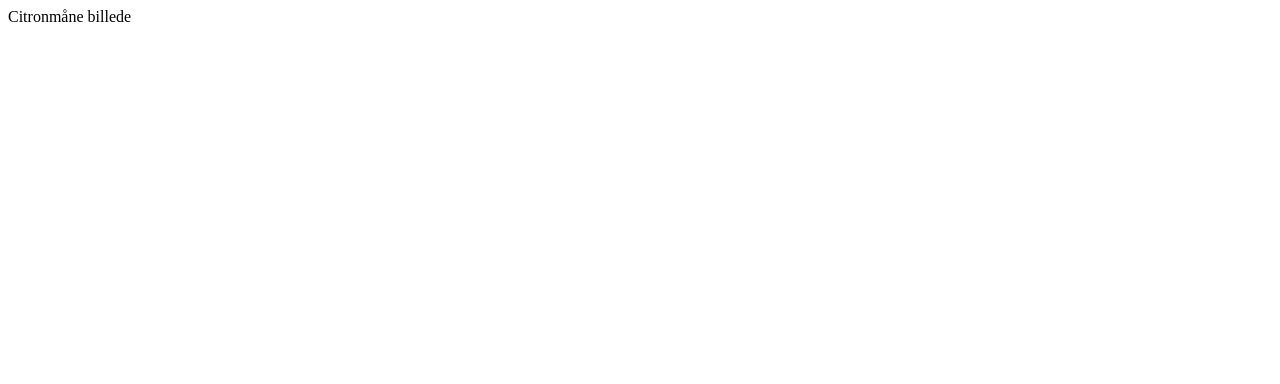
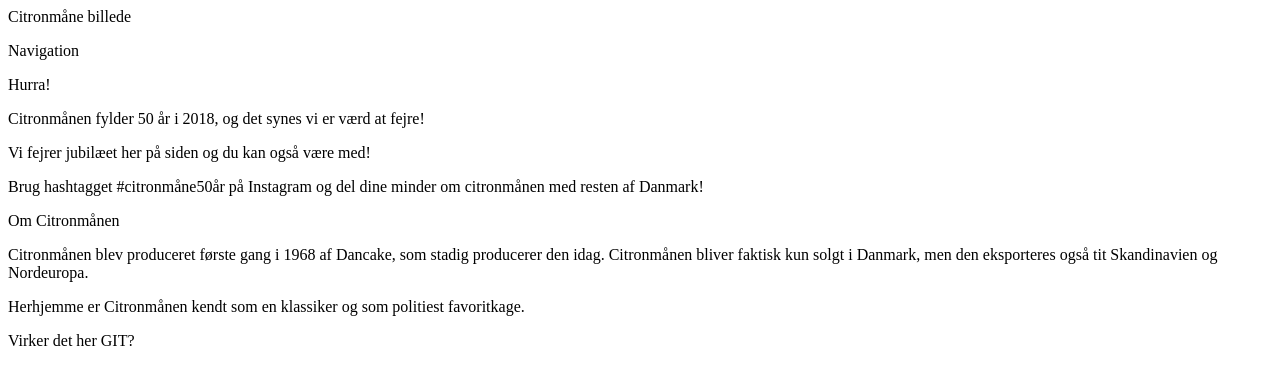
Before and after one commit to rikkekofoed/citronmaane, a plain HTML site: page citronmaane.html in a window 1280 px wide. Drawn offline with Linux system fonts and the light colour scheme.

Commit message:
Test på HTML
"VIRKER DET HER GIT"?

```diff
--- a/citronmaane.html
+++ b/citronmaane.html
@@ -11,6 +11,36 @@
     <body>
         <div id="pagewrap">
             <header>Citronmåne billede</header>
+            <nav><p>Navigation</p></nav>
+
+            <section id="Hurra">
+                <p>Hurra!</p>
+                <p>Citronmånen fylder 50 år i 2018, og det synes vi er værd at fejre!
+                </p>
+                <p>Vi fejrer jubilæet her på siden og du kan også være med!</p>
+                <p>Brug hashtagget #citronmåne50år på Instagram og del dine minder om citronmånen med resten af Danmark!</p>
+            </section>
+
+
+
+            <section id="omcitronmånen">
+                <header>Om Citronmånen</header>
+                <p>
+                Citronmånen blev produceret første gang i 1968 af Dancake, som stadig producerer den idag. Citronmånen bliver faktisk kun solgt i Danmark, men den eksporteres også tit Skandinavien og Nordeuropa.
+                </p>
+                <p>
+                Herhjemme er Citronmånen kendt som en klassiker og som politiest favoritkage.</p>
+            </section>
+
+            Virker det her GIT?
+
+
+        </div> <!--Pagewrap -->
+
+            <section>
+
+            </section>
+
 
 
 
```
Also changed, not shown: 1 other file.
